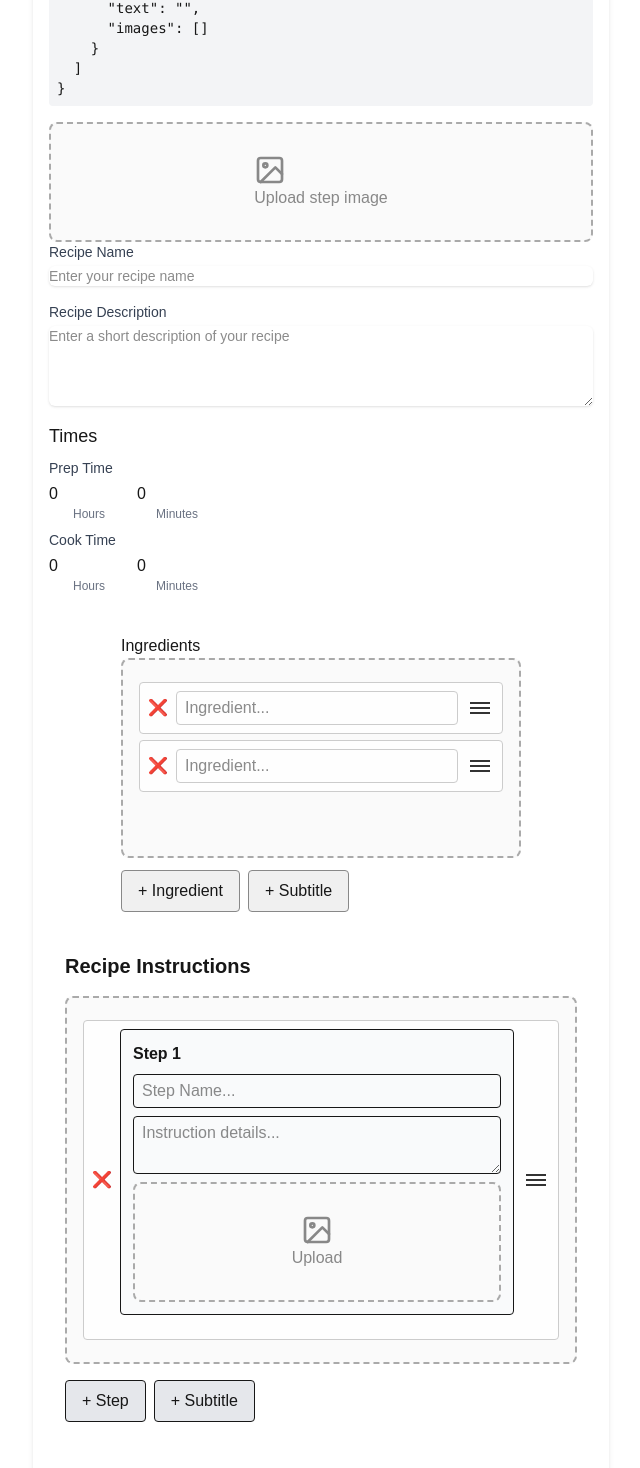
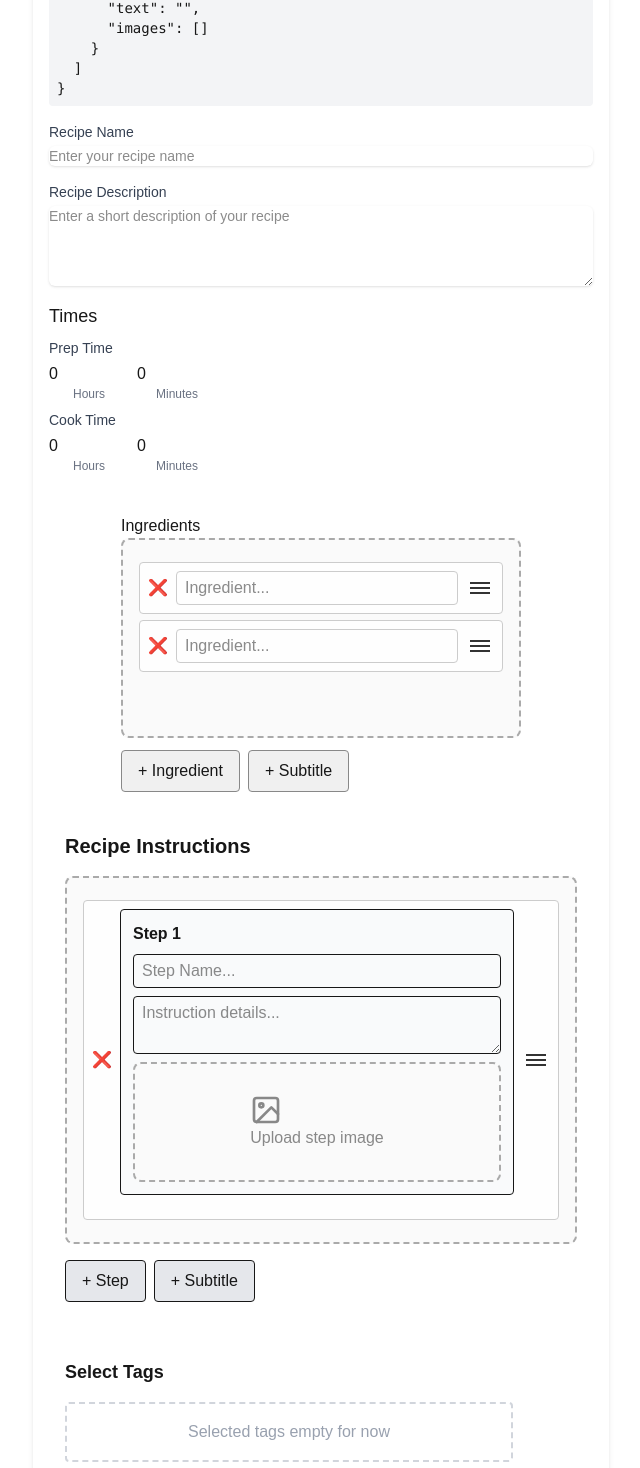
Before and after one commit to roganhope/sehreats2, a Next.js app: page /createrecipe in a window 1280 px wide. Shown: the part 618-2086 px from the top of the page, without its empty margins (319-959 px from the left). Built offline with nearby package versions, Linux system fonts and the light colour scheme.

Commit message:
step in form now

```diff
--- a/src/components/create_recipe/CreateRecipeContainer.jsx
+++ b/src/components/create_recipe/CreateRecipeContainer.jsx
@@ -20,7 +20,7 @@ const CreateRecipeContainer = () => {
       <pre className="mb-4 p-2 bg-gray-100 rounded text-sm">
         {JSON.stringify(store, null, 2)}
       </pre>
-      <StepImageUploader />
+      {/* <StepImageUploader /> */}
       {/* <ImageUploadAndCrop /> */}
 
       <RecipeName />
--- a/src/components/create_recipe/Instructions/InstructionsContainer.jsx
+++ b/src/components/create_recipe/Instructions/InstructionsContainer.jsx
@@ -1,7 +1,8 @@
 "use client";
+
 import React from "react";
 import DropZone from "../../DragAndDrop/DropZone";
-import ImageUploadDropzone from "../../ImageUpload/ImageUploadDropZone";
+import StepImageUploader from "./StepImageUploader";
 import { useRecipeStore } from "../recipeStore";
 
 const InstructionsContainer = () => {
@@ -10,7 +11,8 @@ const InstructionsContainer = () => {
   const updateStep = useRecipeStore((state) => state.updateStepText);
   const addStep = useRecipeStore((state) => state.addStep);
 
-  const setImages = (stepId, newImages) => {
+  // helper to update images for a specific step
+  const setStepImages = (stepId, newImages) => {
     setSteps((prev = []) =>
       prev.map((s) => (s.id === stepId ? { ...s, images: newImages } : s))
     );
@@ -24,14 +26,14 @@ const InstructionsContainer = () => {
         items={steps}
         setItems={setSteps}
         childrenRenderer={(item, index) => {
-          const stepImagesSetter = (newImgs) => setImages(item.id, newImgs);
+          const stepImagesSetter = (newImgs) => setStepImages(item.id, newImgs);
 
-          // Render differently if it's a subtitle
+          // subtitle
           if (item.type === "subtitle") {
             return (
               <div
+                key={item.id}
                 className="flex items-center mb-4 p-2 bg-gray-100 rounded"
-                key={item.id}
               >
                 <input
                   type="text"
@@ -46,7 +48,7 @@ const InstructionsContainer = () => {
             );
           }
 
-          // Normal step
+          // normal step
           return (
             <div
               key={item.id}
@@ -70,7 +72,8 @@ const InstructionsContainer = () => {
                 className="border rounded px-2 py-1"
               />
 
-              <ImageUploadDropzone
+              {/* Image uploader for this step */}
+              <StepImageUploader
                 images={item.images || []}
                 setImages={stepImagesSetter}
                 maxImages={5}
--- a/src/components/create_recipe/Instructions/StepImageUploader.jsx
+++ b/src/components/create_recipe/Instructions/StepImageUploader.jsx
@@ -3,24 +3,23 @@
 import React, { useCallback, useState } from "react";
 import { FiImage } from "react-icons/fi";
 import Cropper from "react-easy-crop";
-import getCroppedImg from "@/utils/getCroppedImg"; // alias import
+import getCroppedImg from "@/utils/getCroppedImg";
 
 const StepImageUploader = ({
   images: propImages,
   setImages: propSetImages,
   maxImages = 5,
 }) => {
-  // internal state fallback
+  // fallback to internal state if no props provided
   const [internalImages, setInternalImages] = useState([]);
   const images = propImages || internalImages;
   const setImages = propSetImages || setInternalImages;
 
-  const [cropModal, setCropModal] = useState(null); // { file, preview }
+  const [cropModal, setCropModal] = useState(null);
   const [crop, setCrop] = useState({ x: 0, y: 0 });
   const [zoom, setZoom] = useState(1);
   const [croppedAreaPixels, setCroppedAreaPixels] = useState(null);
 
-  // handle files from drop or select
   const handleFiles = useCallback((files) => {
     if (!files.length) return;
     const file = files[0];
@@ -33,11 +32,8 @@ const StepImageUploader = ({
     handleFiles(e.dataTransfer.files);
   };
 
-  const handleFileSelect = (e) => {
-    handleFiles(e.target.files);
-  };
+  const handleFileSelect = (e) => handleFiles(e.target.files);
 
-  // save cropped image
   const handleCropSave = async () => {
     if (!cropModal || !croppedAreaPixels) return;
 
@@ -69,6 +65,14 @@ const StepImageUploader = ({
     setImages(
       images.map((img) => (img.id === id ? { ...img, [field]: value } : img))
     );
+  };
+
+  // Drag & drop reordering
+  const handleReorder = (fromIndex, toIndex) => {
+    const newImages = [...images];
+    const [moved] = newImages.splice(fromIndex, 1);
+    newImages.splice(toIndex, 0, moved);
+    setImages(newImages);
   };
 
   return (
@@ -105,15 +109,26 @@ const StepImageUploader = ({
         </div>
       )}
 
-      {/* Image list */}
-      {images.map((img) => (
+      {/* Image list with manual drag handle */}
+      {images.map((img, idx) => (
         <div
           key={img.id}
+          draggable
+          onDragStart={(e) => e.dataTransfer.setData("text/plain", idx)}
+          onDragOver={(e) => e.preventDefault()}
+          onDrop={(e) => {
+            const fromIndex = parseInt(
+              e.dataTransfer.getData("text/plain"),
+              10
+            );
+            handleReorder(fromIndex, idx);
+          }}
           style={{
             display: "grid",
             gridTemplateColumns: "100px 1fr",
             gap: "1rem",
             alignItems: "start",
+            cursor: "grab",
           }}
         >
           <div
```
